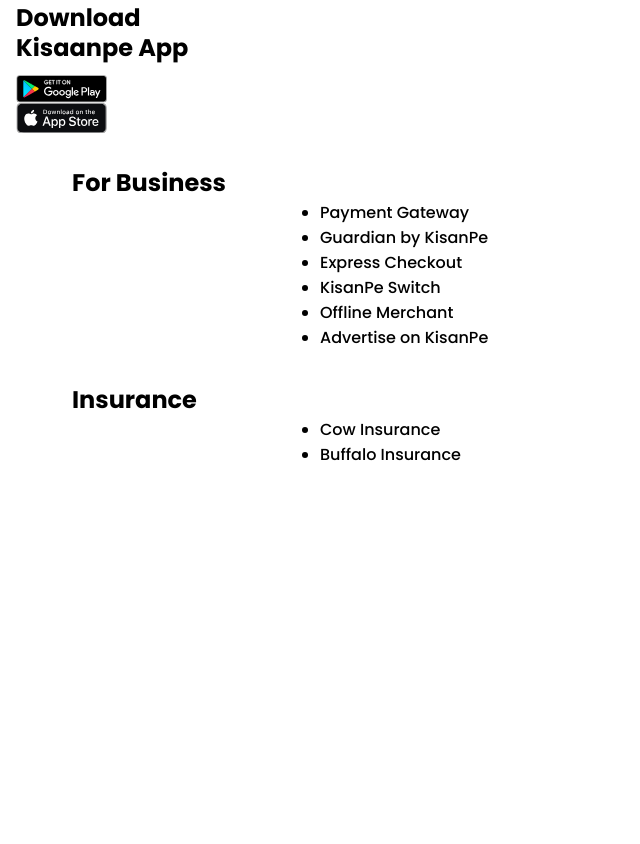
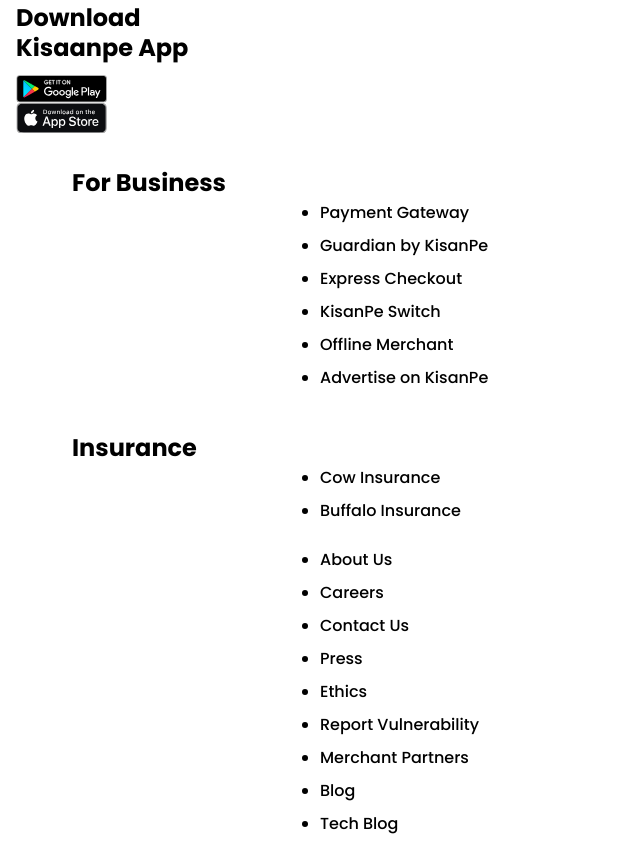
Before and after one commit to Next-Booking/Kisaanpe, a website: page html_files/home_page.ejs in a window 1280 px wide. Shown: the part 3731-4575 px from the top of the page, without its empty margins (0-640 px from the left). Before the commit the page ends 4214 px from the top, so only its background shows below. Drawn offline with nearby package versions, Linux system fonts and the light colour scheme; files that its build step writes are made by us from their sources.

Commit message:
updated homepage

```diff
--- a/html_files/home_page.ejs
+++ b/html_files/home_page.ejs
@@ -16,14 +16,8 @@
                 <button ><img id="hamburger_button" src="../static/images/hamburder_image.svg" alt=""></button>
             </nav>
             <section class="header__nav-section">
-                <div class="ham_buttons" id="Register">
-                    <i class="fa-solid fa-user-plus" style="color: #008000;"></i>
-                    <a href="/login">Register</a>
-                </div>
-                <div class="ham_buttons" id="Login">
-                    <i class="fa-solid fa-right-to-bracket" style="color: #008000;"></i>
-                    <a href="/register">Login</a>
-                </div>
+                <a  class="ham_buttons" href="/register"><i class="fa-solid fa-user-plus" style="color: #008000;"></i>Register</a>
+                <a  class="ham_buttons" href="/login"><i class="fa-solid fa-right-to-bracket" style="color: #008000;"></i>Login</a>
             </section>
             <section class="header__hero-moving">
                 <img src="../static/images/hero_image.png" alt="">
@@ -162,21 +156,32 @@
                 <div class="flinks__business">
                     <h2>For Business</h2>
                     <ul class="business__blist footer_list">
-                        <li class="blist__list">Payment Gateway</li>
-                        <li class="blist__list">Guardian by KisanPe</li>
-                        <li class="blist__list">Express Checkout</li>
-                        <li class="blist__list">KisanPe Switch</li>
-                        <li class="blist__list">Offline Merchant</li>
-                        <li class="blist__list">Advertise on KisanPe</li>
+                        <li class="blist__list"> <a  href="#" class="footer__links" href="">Payment Gateway</a> </li>
+                        <li class="blist__list"> <a  href="#" class="footer__links" href="">Guardian by KisanPe</a> </li>
+                        <li class="blist__list"> <a  href="#" class="footer__links" href="">Express Checkout</a> </li>
+                        <li class="blist__list"> <a  href="#" class="footer__links" href="">KisanPe Switch</a> </li>
+                        <li class="blist__list"> <a  href="#" class="footer__links" href="">Offline Merchant</a> </li>
+                        <li class="blist__list"> <a  href="#" class="footer__links" href=""> Advertise on KisanPe</a></li>
                     </ul>
                 </div>
                 <div class="flinks__insurance">
                     <h2>Insurance</h2>
                     <ul class="insurance__ilis footer_list">
-                        <li class="ilist__list">Cow Insurance</li>
-                        <li class="ilist__list">Buffalo Insurance</li>
+                        <li class="ilist__list"> <a  href="#" class="footer__links" href="">Cow Insurance</a> </li>
+                        <li class="ilist__list"> <a  href="#" class="footer__links" href="">Buffalo Insurance</a> </li>
                     </ul>
                 </div>
+                <ul class="flinks__mlinks">
+                    <li class="mlinks__list"> <a  href="#" class="footer__links" href="">About Us</a> </li>
+                    <li class="mlinks__list"> <a  href="#" class="footer__links" href="">Careers</a> </li>
+                    <li class="mlinks__list"> <a href="#"  class="footer__links" href="">Contact Us</a> </li>
+                    <li class="mlinks__list"> <a  href="#" class="footer__links" href="">Press</a> </li>
+                    <li class="mlinks__list"> <a  href="#" class="footer__links" href="">Ethics</a> </li>
+                    <li class="mlinks__list"> <a  href="#" class="footer__links" href="">Report Vulnerability</a> </li>
+                    <li class="mlinks__list"> <a  href="#" class="footer__links" href="">Merchant Partners</a> </li>
+                    <li class="mlinks__list"> <a  href="#" class="footer__links" href="">Blog</a> </li>
+                    <li class="mlinks__list"> <a  href="#" class="footer__links" href="">Tech Blog</a> </li>
+                </ul>
             </section>
         </footer>
         <script src="../script/hpage.js"></script>
--- a/static/stylesheet/home_page.css
+++ b/static/stylesheet/home_page.css
@@ -53,20 +53,18 @@
 
 }
 .ham_buttons{
-    display: flex;
-    align-items: center;
+    display: block;
     padding: 1em;
+    text-decoration: none;
+    color: black;
+}
+.ham_buttons>i{
+    margin-right: 0.5em;
 }
 .ham_buttons:hover{
     cursor: pointer;
     background-color: gainsboro;
 }
-.ham_buttons>a{
-    margin-left: 0.7em;
-    text-decoration: none;
-    color: black;
-}
-
 .header__nav-section{
     height: 100vh;
     width: 50vw;
@@ -75,6 +73,7 @@
     right: 0;
     top: 0;
     display: none;
+    box-shadow: -3px 0px 10px #00000073;
 }
 .features__flist{
     display: flex;
@@ -186,6 +185,16 @@
     padding: 1em 0;
 
 }
+footer li{
+    margin-bottom: 0.5em;
+}
+.footer__links{
+    text-decoration: none;
+    color: black;
+}
+.footer__links:hover{
+    text-decoration: underline;
+}
 .footer__flinks h2{
     margin-left: 3em;
 }
@@ -194,12 +203,19 @@
     width: 50%;
     margin: auto;
 }
-.footer_list>li{
+.footer_list li{
     list-style: disc;
     text-align: left;
 
 }
-
+.flinks__mlinks{
+    width: 50%;
+    margin: auto;
+}
+.mlinks__list{
+    text-align: left;
+    list-style: disc;
+}
 @media (max-width: 358px){
     .lnlist--top, .lnlist--bottom{
         flex-wrap: wrap;
```
